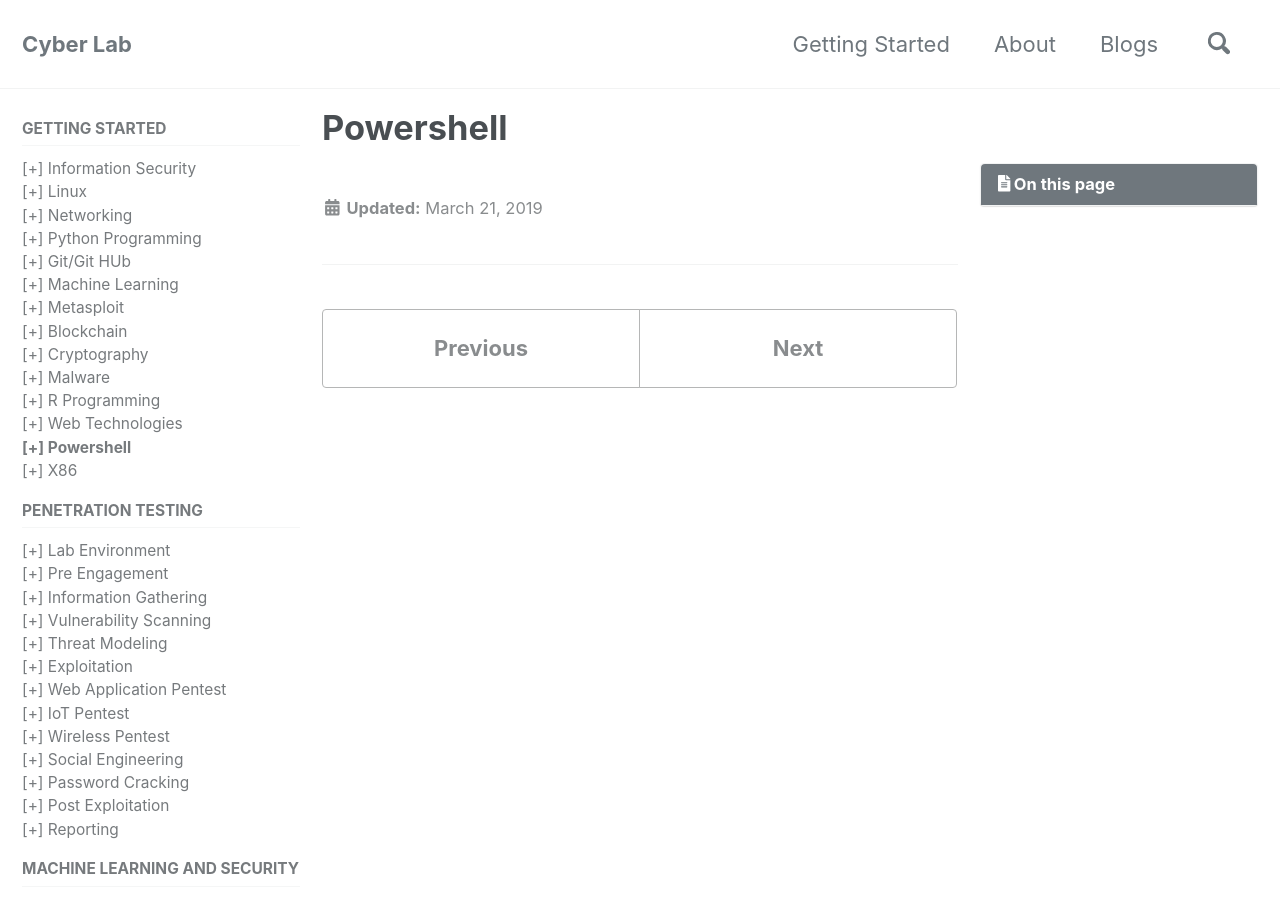
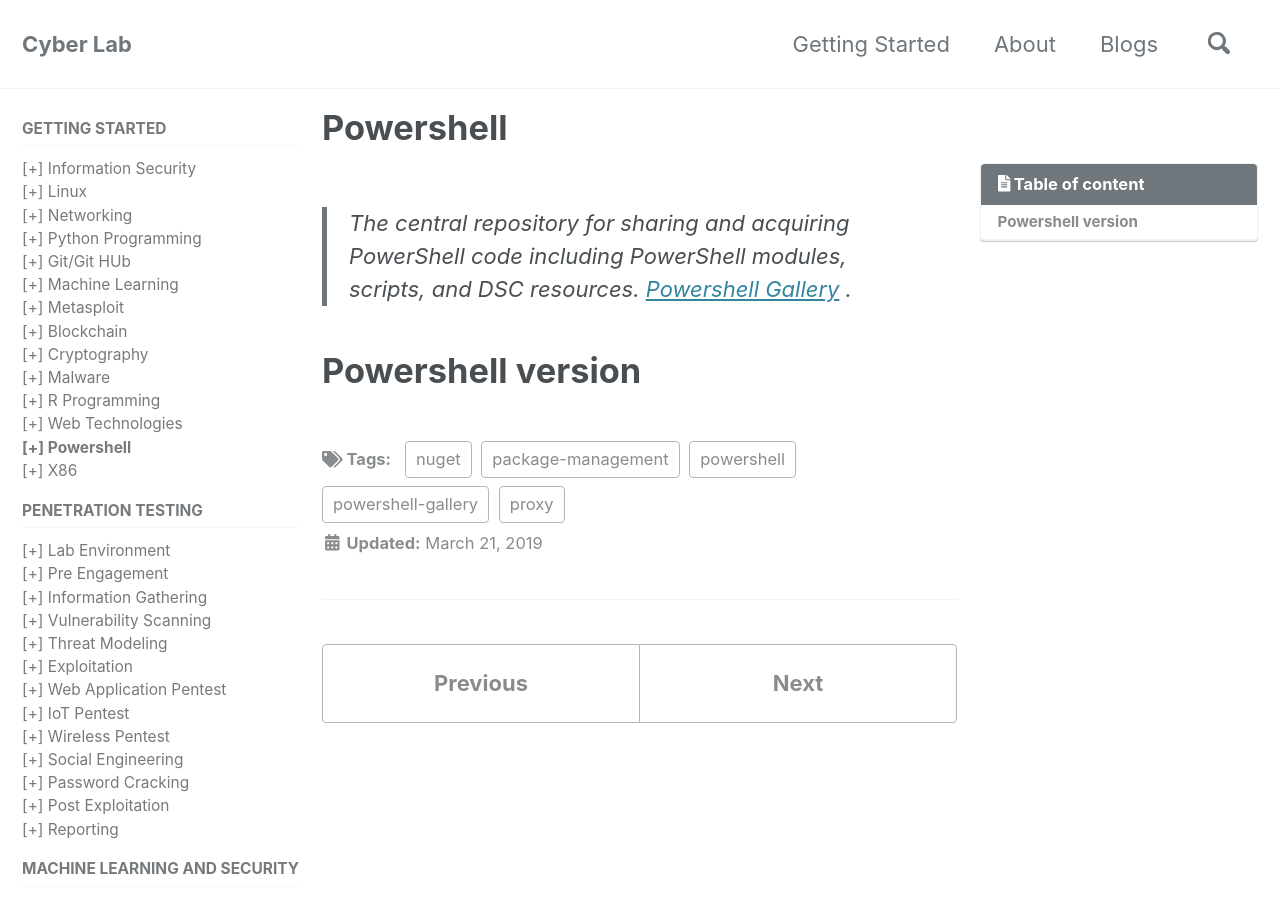
Before and after one commit to mohareti/cyberlab, a Jekyll site: the page built from _docs/13_Powershell_101.md, in a window 1280 px wide and 900 px high. Built offline with Jekyll 4.4.1, drawn with Linux system fonts in a browser that asks for light colours; cached includes are drawn as plain includes; nearby versions of some CDN libraries.

Commit message:
Update 13_Powershell_101.md

```diff
--- a/_docs/13_Powershell_101.md
+++ b/_docs/13_Powershell_101.md
@@ -2,4 +2,27 @@
 title: "Powershell"
 permalink: /docs/13_Powershell_101/
 toc: true
+excerpt: " The central repository for sharing and acquiring PowerShell code including PowerShell modules, scripts, and DSC resources. [Powershell Gallery](https://www.powershellgallery.com/) ."
+tags:
+  - nuget
+  - powershell
+  - powershell-gallery
+  - package-management
+  - proxy
+published: true
+# header:
+#   teaserlogo:
+#   teaser: ''
+#   image: ''
+#   caption:
+gallery:
+  - image_path: ''
+    url: ''
+    title: ''
+
 ---
+
+{% include toc title="Table of content" %}
+> The central repository for sharing and acquiring PowerShell code including PowerShell modules, scripts, and DSC resources. [Powershell Gallery](https://www.powershellgallery.com/) .
+
+# Powershell version
```
